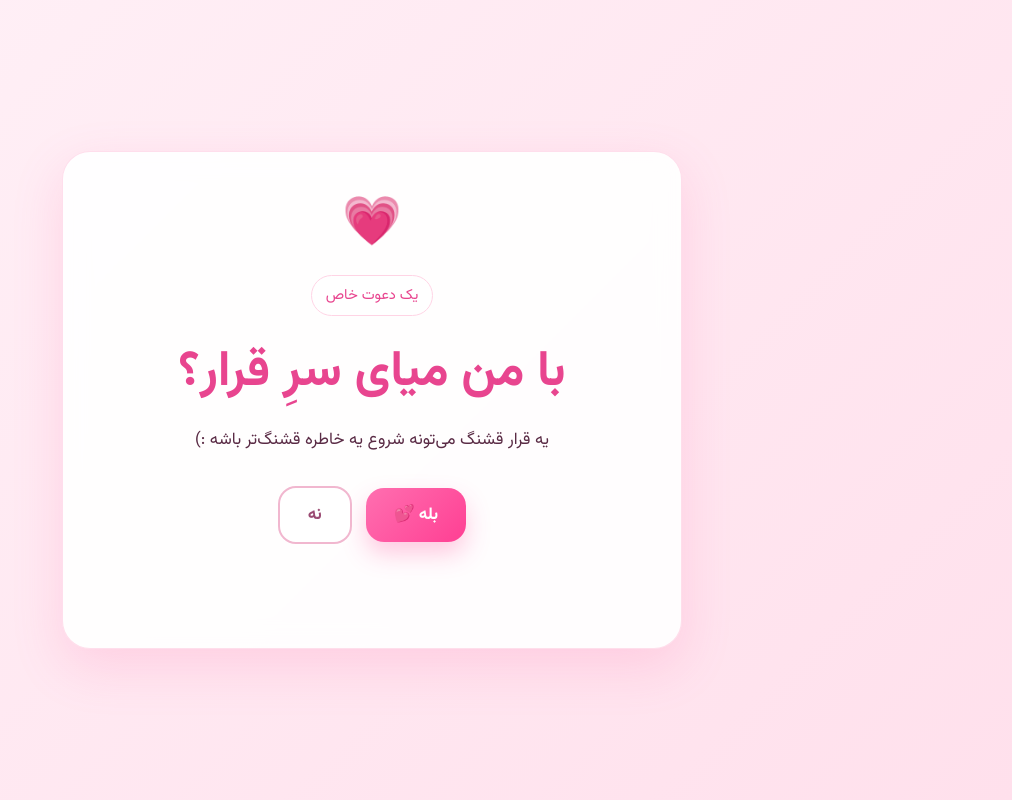
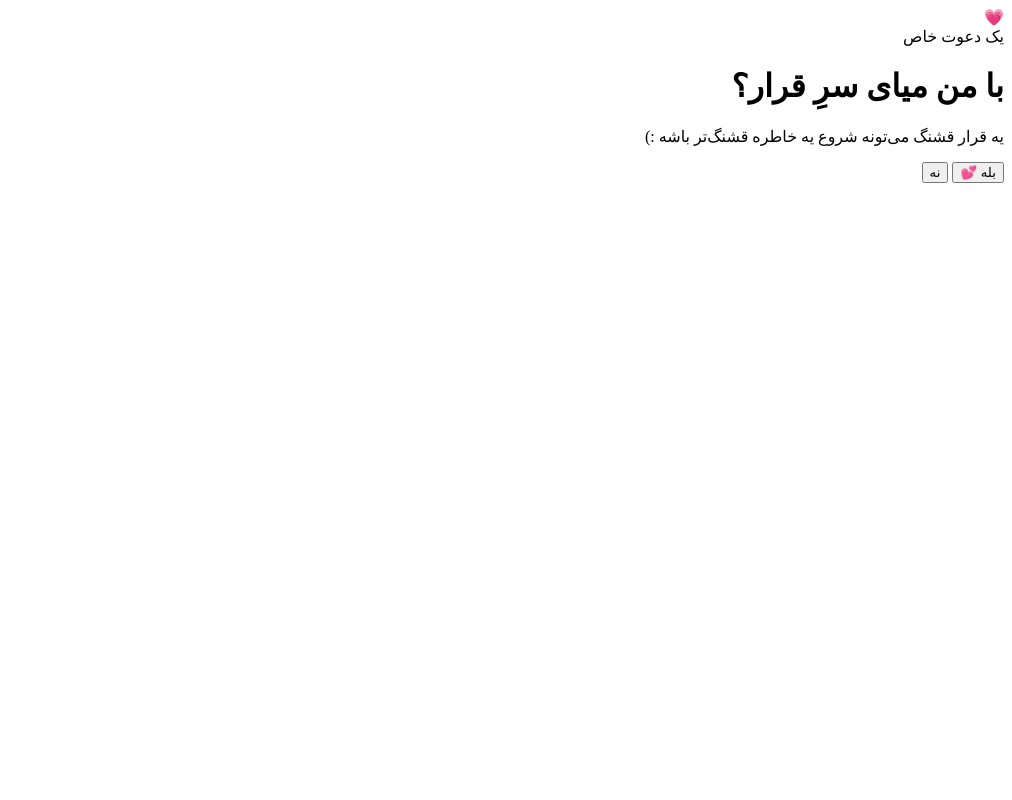
Before and after one commit to alijoneidijfr/DATE-1, a Python web app: template templates/index.html in a window 1280 px wide. Shown: the whole page, without its empty margins (268-1280 px from the left). Run offline with Jinja, Linux system fonts and the light colour scheme; the template is opened without the code that fills it, so the values that code supplies are empty.

Commit message:
Update style.css

```diff
--- a/static/style.css
+++ b/static/style.css
@@ -1,192 +1,5 @@
-:root {
-    --bg1: #fff1f7;
-    --bg2: #ffe0ec;
-    --card: rgba(255, 255, 255, 0.92);
-    --text: #5a2b45;
-    --pink: #ff5fa2;
-    --pink-dark: #e8458f;
-    --soft: #ffd4e5;
-    --border: rgba(255, 95, 162, 0.2);
-    --shadow: 0 18px 50px rgba(255, 95, 162, 0.18);
-}
-
-* {
-    box-sizing: border-box;
-}
-
-html {
-    direction: rtl;
-}
-
-body {
-    margin: 0;
-    min-height: 100vh;
-    font-family: "Vazirmatn", sans-serif;
-    color: var(--text);
-    background: linear-gradient(135deg, var(--bg1), var(--bg2));
-}
-
-.hero {
-    min-height: 100vh;
-    display: flex;
-    align-items: center;
-    justify-content: center;
-    padding: 32px 16px;
-}
-
-.card {
-    width: min(620px, 100%);
-    padding: 36px 28px;
-    text-align: center;
-    background: var(--card);
-    border: 1px solid var(--border);
-    border-radius: 28px;
-    box-shadow: var(--shadow);
-    backdrop-filter: blur(12px);
-}
-
 .cafe-card {
     width: min(820px, 100%);
-}
-
-.heart {
-    margin-bottom: 12px;
-    font-size: 3rem;
-}
-
-.big-heart {
-    font-size: 5rem;
-    animation: heartbeat 1.2s infinite;
-}
-
-@keyframes heartbeat {
-    0%,
-    100% {
-        transform: scale(1);
-    }
-
-    50% {
-        transform: scale(1.16);
-    }
-}
-
-.badge {
-    display: inline-block;
-    margin-bottom: 18px;
-    padding: 8px 14px;
-    color: var(--pink-dark);
-    background: #ffffff;
-    border: 1px solid var(--soft);
-    border-radius: 999px;
-    font-size: 0.92rem;
-}
-
-h1 {
-    margin: 0 0 12px;
-    color: var(--pink-dark);
-    font-size: clamp(2rem, 5vw, 3.1rem);
-}
-
-.subtitle {
-    margin: 0 0 28px;
-    font-size: 1.05rem;
-    line-height: 2;
-}
-
-.button-row {
-    display: flex;
-    align-items: center;
-    justify-content: center;
-    gap: 14px;
-    flex-wrap: wrap;
-}
-
-button,
-.yes-btn,
-.no-btn {
-    display: inline-block;
-    padding: 14px 28px;
-    border: 0;
-    border-radius: 18px;
-    font-family: inherit;
-    font-size: 1.05rem;
-    font-weight: 700;
-    text-align: center;
-    text-decoration: none;
-    cursor: pointer;
-    transition:
-        transform 0.2s ease,
-        box-shadow 0.2s ease,
-        opacity 0.2s ease;
-}
-
-.yes-btn {
-    color: #ffffff;
-    background: linear-gradient(135deg, #ff6fb0, #ff3f93);
-    box-shadow: 0 12px 24px rgba(255, 63, 147, 0.28);
-}
-
-.no-btn {
-    color: #9a4a72;
-    background: #ffffff;
-    border: 2px solid #f1b7cf;
-}
-
-button:hover,
-.yes-btn:hover,
-.no-btn:hover {
-    transform: translateY(-2px);
-}
-
-.full-width {
-    width: 100%;
-    margin-top: 22px;
-}
-
-.message {
-    min-height: 28px;
-    margin-top: 24px;
-    color: #a23f73;
-    font-weight: 600;
-}
-
-.form-group {
-    margin-bottom: 18px;
-    text-align: right;
-}
-
-label {
-    display: block;
-    margin-bottom: 8px;
-    color: var(--pink-dark);
-    font-weight: 700;
-}
-
-input,
-select {
-    width: 100%;
-    padding: 13px 14px;
-    color: var(--text);
-    background: #ffffff;
-    border: 2px solid var(--soft);
-    border-radius: 13px;
-    outline: none;
-    font: inherit;
-}
-
-input:focus,
-select:focus {
-    border-color: var(--pink);
-    box-shadow: 0 0 0 4px rgba(255, 95, 162, 0.12);
-}
-
-.error-message {
-    margin-bottom: 18px;
-    padding: 12px 14px;
-    color: #b63257;
-    background: #fff0f4;
-    border: 1px solid #f1b7cf;
-    border-radius: 13px;
 }
 
 .cafe-fields {
```
Also changed, not shown: other parts of static/style.css (+70 -36 lines).
